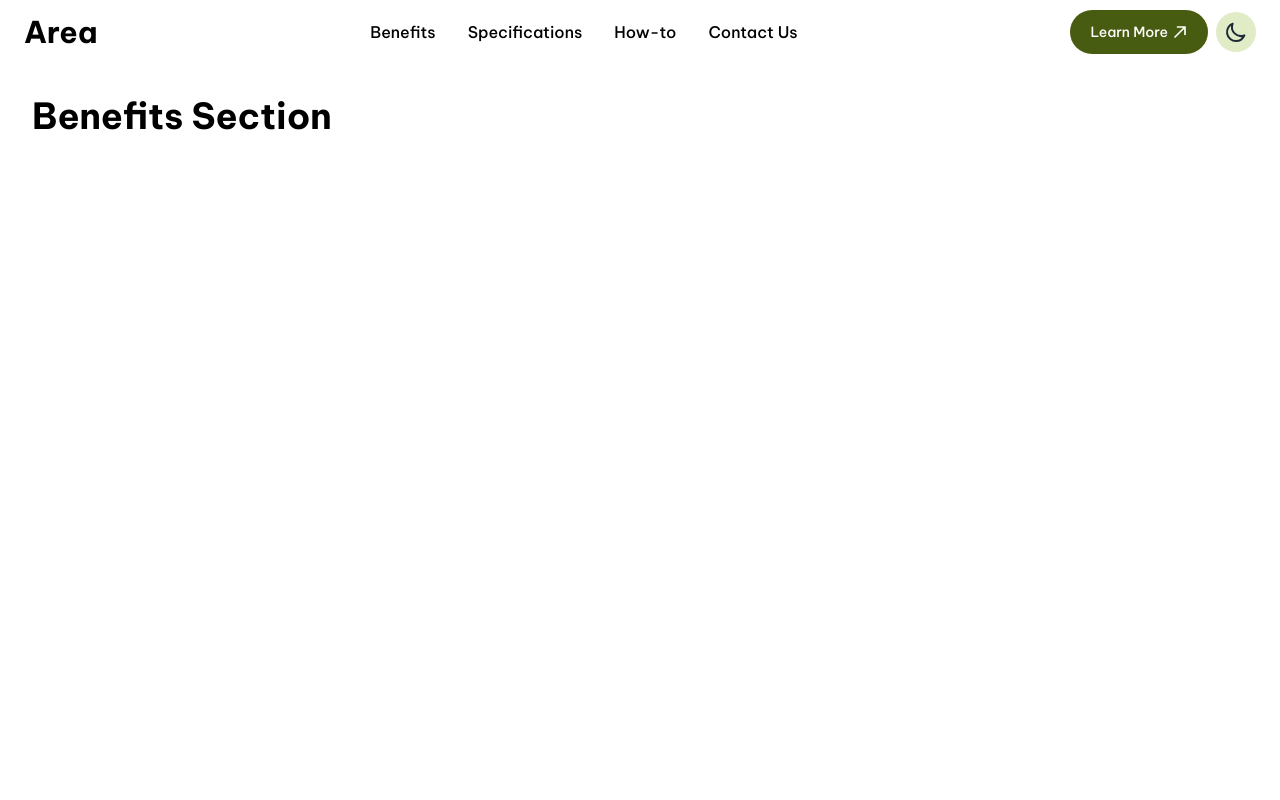
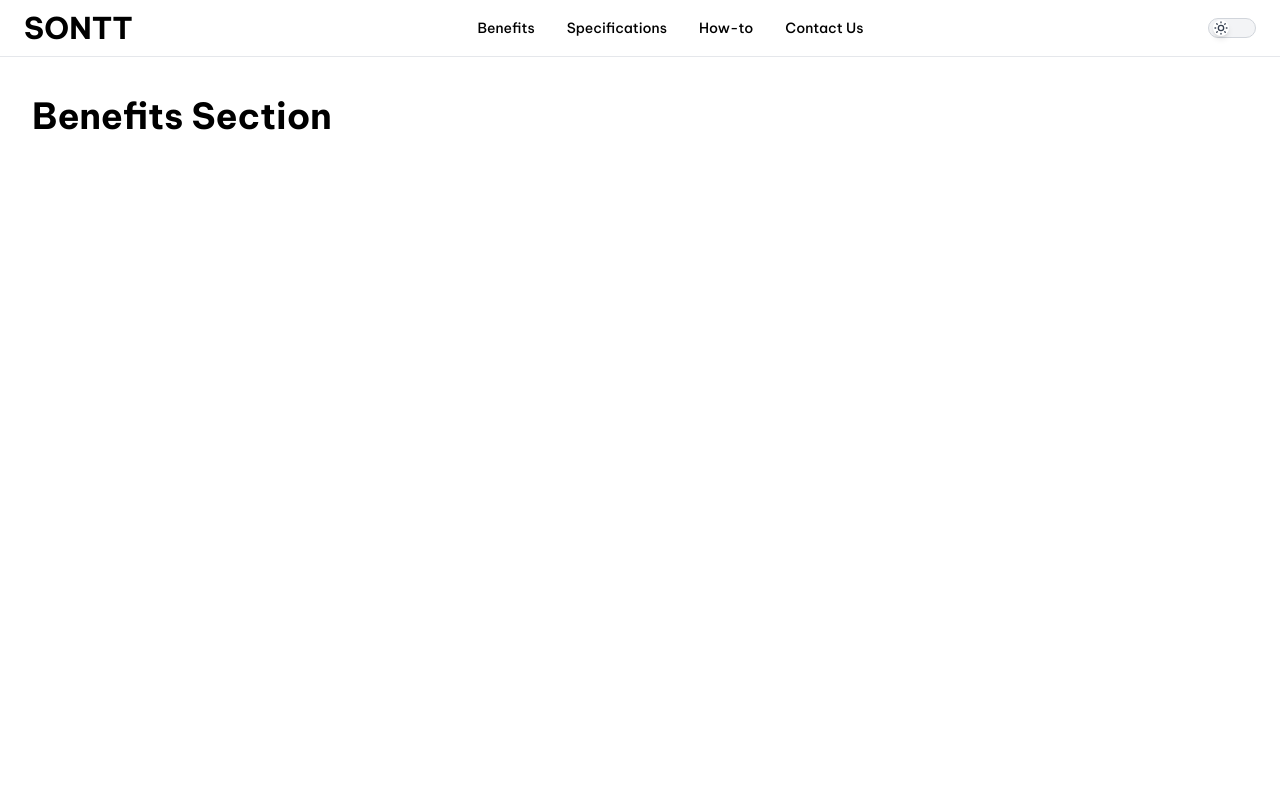
Before and after one commit to tranthiensonuet/vue-tailwind-portfolio-template, a Vue app: page / in a window 1280 px wide. Shown: the top 800 px of the page. Built offline with nearby package versions, Linux system fonts and the light colour scheme.

Commit message:
update toggle theme

```diff
--- a/src/components/MenuHeader.vue
+++ b/src/components/MenuHeader.vue
@@ -1,68 +1,54 @@
 <script setup>
-import { ref } from 'vue'
+import { ref, computed } from 'vue'
 import ThemeToggle from './ThemeToggle.vue'
+import { useI18n } from 'vue-i18n'
 
 // State để quản lý việc Bật/Tắt menu trên mobile
 const isMobileMenuOpen = ref(false)
+
+const { t } = useI18n()
+const itemMenuHeader = computed(() => [
+  {
+    href: '#benefits',
+    text: t('header.benefit'),
+  },
+  {
+    href: '#specifications',
+    text: t('header.specification'),
+  },
+  {
+    href: '#how-to',
+    text: t('header.howTo'),
+  },
+  {
+    href: '#contact-us',
+    text: t('header.contactUs'),
+  },
+])
 </script>
 
 <template>
   <div>
     <header
-      class="fixed top-0 left-0 w-full z-50 bg-white dark:bg-gray-800 transition-colors duration-300 shadow-md rounded-b-lg md:shadow-none md:rounded-none"
+      class="fixed top-0 left-0 w-full z-50 bg-white dark:bg-gray-800 transition-colors duration-300 border-b"
     >
-      <nav class="container mx-auto px-6 h-16 flex justify-between items-center">
-        <a href="#" class="text-3xl font-bold text-black dark:text-white"> Area </a>
+      <nav class="container mx-auto px-6 h-14 flex justify-between items-center">
+        <a href="#" class="text-3xl font-bold text-black dark:text-white">
+          {{ $t('header.main') }}
+        </a>
 
         <div class="hidden md:flex items-center space-x-6 lg:space-x-8">
           <a
-            href="#benefits"
-            class="text-black dark:text-gray-200 hover:text-gray-500 font-medium text-base"
+            v-for="item in itemMenuHeader"
+            :key="item.href"
+            :href="item.href"
+            class="text-black dark:text-gray-200 hover:text-olive-primary font-medium text-sm"
           >
-            {{ $t('header.benefit') }}
-          </a>
-          <a
-            href="#specifications"
-            class="text-black dark:text-gray-200 hover:text-gray-500 font-medium text-base"
-          >
-            {{ $t('header.specification') }}
-          </a>
-          <a
-            href="#how-to"
-            class="text-black dark:text-gray-200 hover:text-gray-500 font-medium text-base"
-          >
-            {{ $t('header.howto') }}
-          </a>
-          <a
-            href="#contact-us"
-            class="text-black dark:text-gray-200 hover:text-gray-500 font-medium text-base"
-          >
-            {{ $t('header.contactUs') }}
+            {{ item.text }}
           </a>
         </div>
 
         <div class="hidden md:flex items-center space-x-2">
-          <a
-            href="#learn-more"
-            class="inline-flex items-center space-x-1 px-5 py-3 rounded-full font-medium text-sm text-white bg-olive-primary hover:bg-opacity-80 group"
-          >
-            <span>{{ $t('header.learnMore') }}</span>
-            <svg
-              xmlns="http://www.w3.org/2000/svg"
-              class="h-4 w-4 transition-transform group-hover:translate-x-1 group-hover:-translate-y-1"
-              fill="none"
-              viewBox="0 0 24 24"
-              stroke="currentColor"
-              stroke-width="2.5"
-            >
-              <path
-                stroke-linecap="round"
-                stroke-linejoin="round"
-                d="M4.5 19.5l15-15m0 0H8.25m11.25 0v11.25"
-              />
-            </svg>
-          </a>
-
           <ThemeToggle />
         </div>
 
@@ -107,42 +93,27 @@ const isMobileMenuOpen = ref(false)
     >
       <div
         v-if="isMobileMenuOpen"
-        class="fixed top-16 left-0 w-full z-40 p-6 bg-white dark:bg-gray-800 shadow-xl rounded-b-lg md:hidden"
+        class="fixed top-14 left-0 w-full z-40 p-6 bg-white dark:bg-gray-800 shadow-xl rounded-b-lg md:hidden"
       >
         <nav class="flex flex-col space-y-4">
-          <a href="#benefits" @click="isMobileMenuOpen = false" class="block py-2">{{
-            $t('header.benefit')
-          }}</a>
-          <a href="#specifications" @click="isMobileMenuOpen = false" class="block py-2">{{
-            $t('header.specification')
-          }}</a>
-          <a href="#how-to" @click="isMobileMenuOpen = false" class="block py-2">{{
-            $t('header.howto')
-          }}</a>
-          <a href="#contact-us" @click="isMobileMenuOpen = false" class="block py-2">{{
-            $t('header.contactUs')
-          }}</a>
           <a
-            href="#learn-more"
+            v-for="item in itemMenuHeader"
+            :key="item.href"
+            :href="item.href"
             @click="isMobileMenuOpen = false"
-            class="inline-flex justify-center items-center space-x-1 px-5 py-3 rounded-full text-center font-medium text-sm text-white bg-olive-primary hover:bg-opacity-80 group"
+            class="block py-2 text-sm"
           >
-            <span>{{ $t('header.learnMore') }}</span>
-            <svg
-              xmlns="http://www.w3.org/2000/svg"
-              class="h-4 w-4 transition-transform group-hover:translate-x-1 group-hover:-translate-y-1"
-              fill="none"
-              viewBox="0 0 24 24"
-              stroke="currentColor"
-              stroke-width="2.5"
-            >
-              <path
-                stroke-linecap="round"
-                stroke-linejoin="round"
-                d="M4.5 19.5l15-15m0 0H8.25m11.25 0v11.25"
-              />
-            </svg>
+            {{ item.text }}
           </a>
+
+          <div class="pt-4 mt-2 border-t border-gray-200 dark:border-gray-700">
+            <div class="flex justify-between items-center">
+              <span class="text-sm text-black dark:text-gray-200">
+                {{ $t('header.appearance') }}
+              </span>
+              <ThemeToggle />
+            </div>
+          </div>
         </nav>
       </div>
     </transition>
--- a/src/components/ThemeToggle.vue
+++ b/src/components/ThemeToggle.vue
@@ -9,13 +9,18 @@ const { isDarkMode } = storeToRefs(themeStore) // Lấy state (reactive)
 <template>
   <button
     @click="themeStore.toggleTheme"
-    class="p-2 rounded-full transition-colors duration-300 bg-olive-secondary hover:opacity-50 dark:bg-gray-700 dark:hover:bg-gray-600 text-gray-800 dark:text-gray-100"
+    class="relative w-12 h-5 flex items-center rounded-full p-1 transition-colors duration-300 border"
+    :class="isDarkMode ? 'bg-gray-700' : 'bg-gray-100 border-gray-300'"
     aria-label="Toggle dark mode"
   >
-    <span v-if="isDarkMode">
+    <div
+      class="w-4 h-4 rounded-full shadow-md transform transition-transform duration-300 flex items-center justify-center"
+      :class="{ 'translate-x-6 bg-gray-900': isDarkMode, 'translate-x-0 bg-white': !isDarkMode }"
+    >
+      <span v-if="!isDarkMode" class="text-gray-700">
         <svg
           xmlns="http://www.w3.org/2000/svg"
-        class="h-6 w-6"
+          class="h-4 w-4"
           fill="none"
           viewBox="0 0 24 24"
           stroke="currentColor"
@@ -28,10 +33,11 @@ const { isDarkMode } = storeToRefs(themeStore) // Lấy state (reactive)
           />
         </svg>
       </span>
-    <span v-else>
+
+      <span v-else class="text-white">
         <svg
           xmlns="http://www.w3.org/2000/svg"
-        class="h-6 w-6"
+          class="h-4 w-4"
           fill="none"
           viewBox="0 0 24 24"
           stroke="currentColor"
@@ -44,5 +50,6 @@ const { isDarkMode } = storeToRefs(themeStore) // Lấy state (reactive)
           />
         </svg>
       </span>
+    </div>
   </button>
 </template>
--- a/src/locales/en.json
+++ b/src/locales/en.json
@@ -3,8 +3,8 @@
     "main": "SONTT",
     "benefit": "Benefits",
     "specification": "Specifications",
-    "howto": "How-to",
+    "howTo": "How-to",
     "contactUs": "Contact Us",
-    "learnMore": "Learn More"
+    "appearance": "Appearance"
   }
 }
```
Lines whose indentation alone changed are shown as unchanged.
